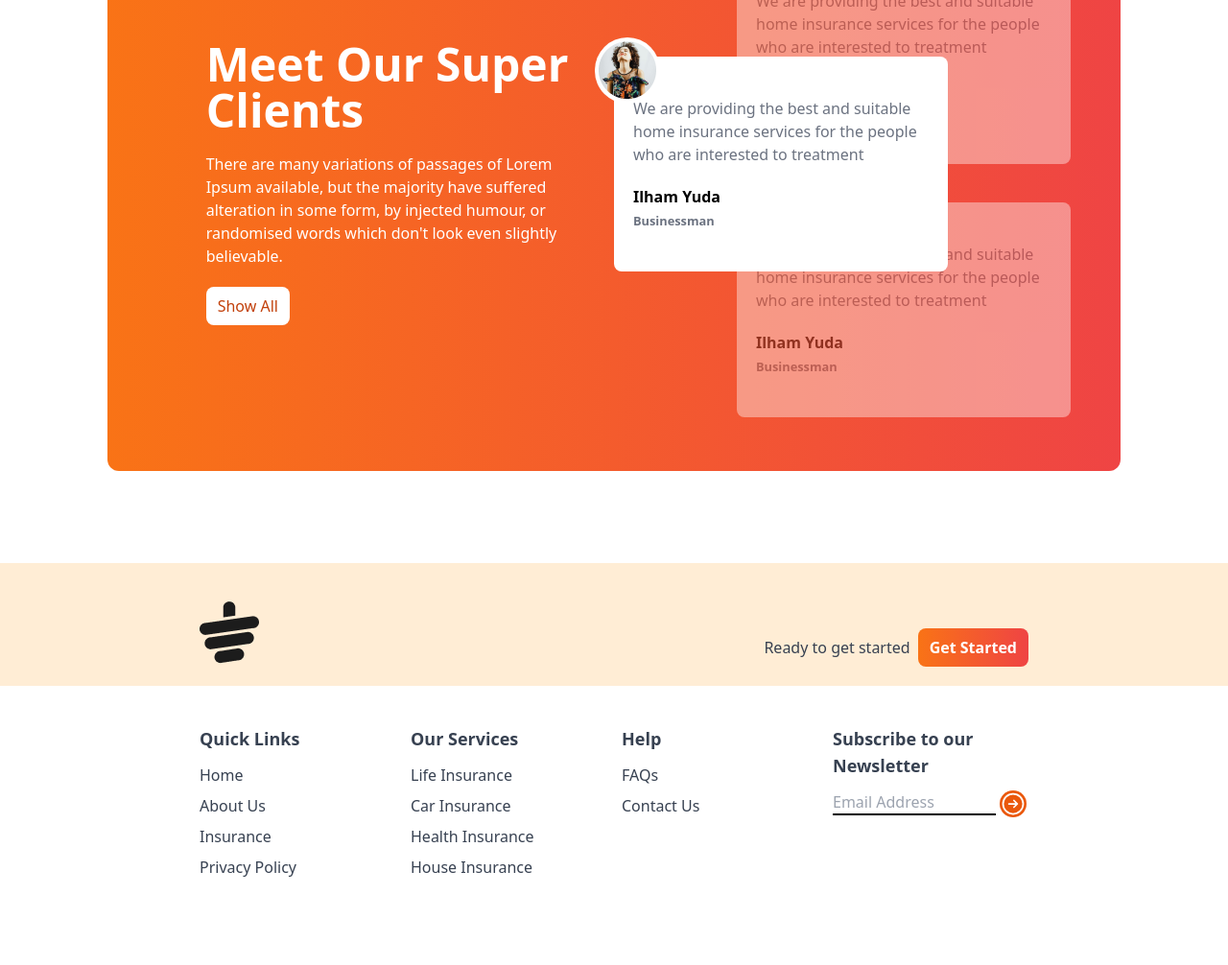
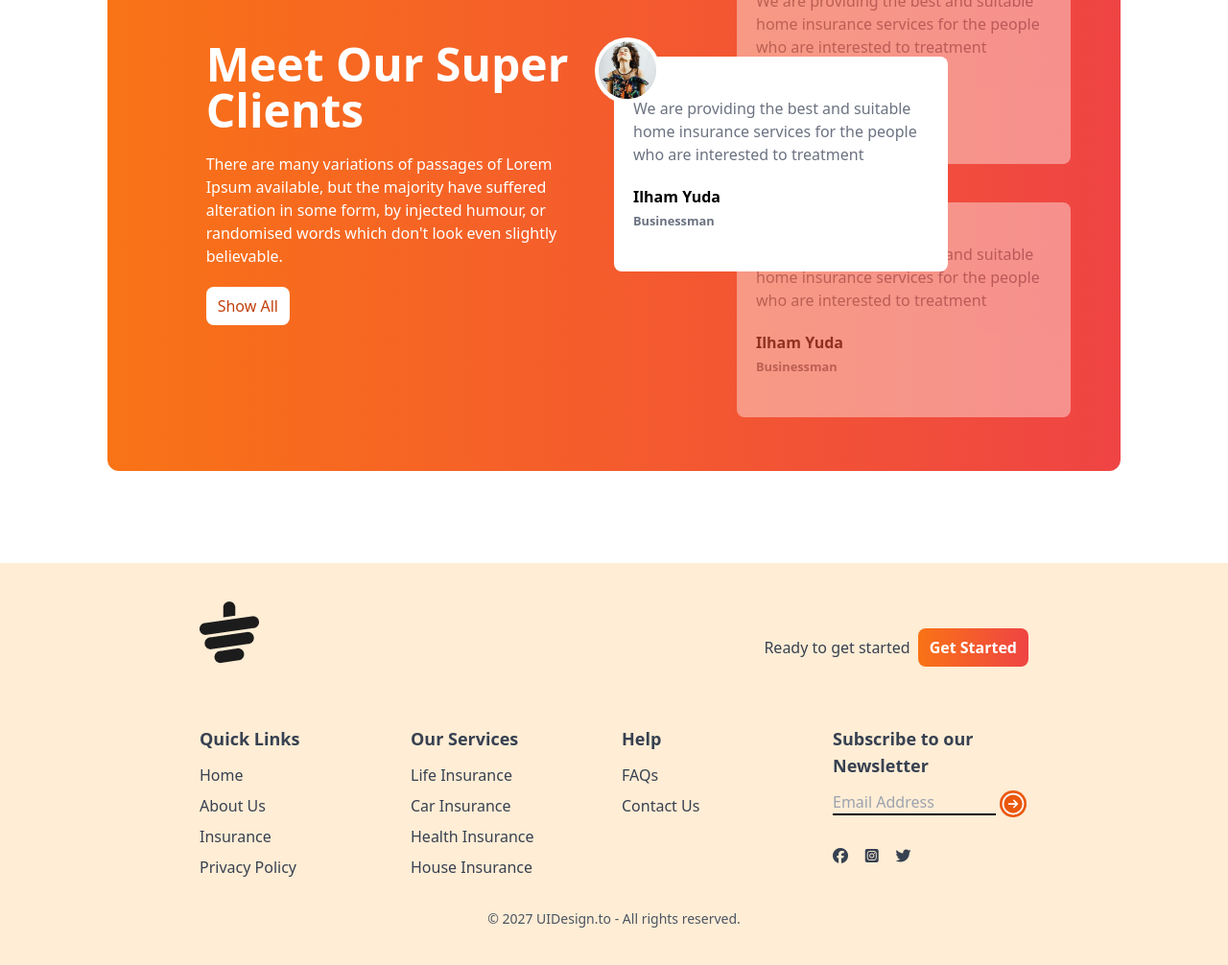
Before and after one commit to tanne09/tea-house-web, a plain HTML site: page index.html in a window 1280 px wide. Shown: the part 1941-2947 px from the top of the page at 96% size. Before the commit the page ends 2857 px from the top, so only its background shows below. Drawn offline with nearby package versions, Linux system fonts and the light colour scheme.

Commit message:
footer section complete

```diff
--- a/index.html
+++ b/index.html
@@ -4,6 +4,8 @@
   <meta charset="UTF-8">
   <meta name="viewport" content="width=device-width, initial-scale=1.0">
   <title>Tea House</title>
+  <!-- Awesome font cdn -->
+  <link rel="stylesheet" href="https://cdnjs.cloudflare.com/ajax/libs/font-awesome/6.7.2/css/all.min.css" integrity="sha512-Evv84Mr4kqVGRNSgIGL/F/aIDqQb7xQ2vcrdIwxfjThSH8CSR7PBEakCr51Ck+w+/U6swU2Im1vVX0SVk9ABhg==" crossorigin="anonymous" referrerpolicy="no-referrer" />
   <!-- Google font cdn -->
   <link rel="preconnect" href="https://fonts.googleapis.com">
   <link rel="preconnect" href="https://fonts.gstatic.com" crossorigin>
@@ -200,7 +202,7 @@
 
           <!-- Footer section -->
 
-          <footer class="bg-orange-100 h-32 text-gray-700 py-10 px-4 md:px-16">
+          <footer class="bg-orange-100 h-120 text-gray-700 py-10 px-4 md:px-16">
               <div class="w-9/12 mx-auto">
 
                 <!-- logo -->
@@ -274,7 +276,7 @@
                                 <path stroke-linecap="round" stroke-linejoin="round" d="m12.75 15 3-3m0 0-3-3m3 3h-7.5M21 12a9 9 0 1 1-18 0 9 9 0 0 1 18 0Z" />
                               </svg>
 
-                              <div class="flex justify-center w-2/5 mb-2 mt-8">
+                              <div class="flex justify-between w-2/5 mb-2 mt-8">
                                 <i class="fa-brands fa-facebook"></i>
                                 <i class="fa-brands fa-square-instagram"></i>
                                 <i class="fa-brands fa-twitter"></i>
@@ -283,6 +285,9 @@
                           </div>
                         </div>
                    </div>
+                   <div class="text-center pt-4 mt-4">
+                    <p class="text-sm  text-gray-600">© 2027 UIDesign.to - All rights reserved.</p>
+                   </div>
               </div>
           </footer>
 </body>
```
